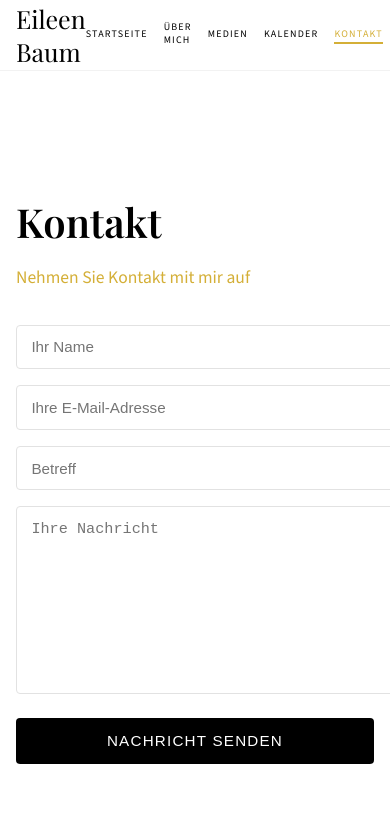
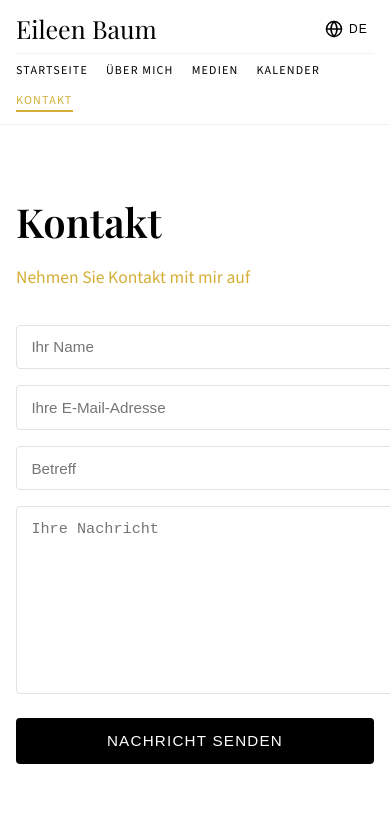
Before and after one commit to Matt0107/eileen-base44, a React (Create React App) app: page /contact in a window 390 px wide. Shown: the top 834 px of the page. Built offline with nearby package versions, Linux system fonts and the light colour scheme.

Commit message:
navbar actualisée

```diff
--- a/src/components/Navbar.js
+++ b/src/components/Navbar.js
@@ -16,14 +16,30 @@ export default function Navbar() {
     { name: t("nav.contact"), path: "/contact" }
   ];
 
+  const toggleLanguage = () => {
+    i18n.changeLanguage(i18n.language === "de" ? "en" : "de");
+  };
+
   return (
     <nav className="navbar">
       <div className="navbar-container">
+        {/* Ligne du haut : logo + langue */}
+        <div className="navbar-top">
+          <Link to="/" className="navbar-logo">
+            Eileen Baum
+          </Link>
 
-        <Link to="/" className="navbar-logo">
-          Eileen Baum
-        </Link>
+          <button
+            onClick={toggleLanguage}
+            className="lang-button"
+            aria-label="Toggle language"
+          >
+            <Globe size={18} />
+            {i18n.language.toUpperCase()}
+          </button>
+        </div>
 
+        {/* Ligne du bas : liens de navigation */}
         <div className="navbar-links">
           {navItems.map((item) => (
             <Link
@@ -36,14 +52,6 @@ export default function Navbar() {
               {item.name}
             </Link>
           ))}
-
-          <button
-            onClick={() => i18n.changeLanguage(i18n.language === "de" ? "en" : "de")}
-            className="lang-button"
-          >
-            <Globe size={18} />
-            {i18n.language.toUpperCase()}
-          </button>
         </div>
       </div>
     </nav>
--- a/src/styles/Navbar.css
+++ b/src/styles/Navbar.css
@@ -2,33 +2,44 @@
   position: fixed;
   top: 0;
   width: 100%;
-  height: 70px;
   background: #ffffff;
   border-bottom: 1px solid #f2f2f2;
   z-index: 100;
 }
 
+/* Container principal */
 .navbar-container {
   max-width: 1200px;
   margin: 0 auto;
   padding: 0 1.5rem;
   height: 70px;
   display: flex;
-  justify-content: space-between;
-  align-items: center;
+  flex-direction: column;
+  justify-content: center;
 }
 
+/* Ligne du haut : logo + langue */
+.navbar-top {
+  display: flex;
+  align-items: center;
+  justify-content: space-between;
+}
+
+/* Logo */
 .navbar-logo {
   font-family: "Playfair Display", "Times New Roman", serif;
   font-size: 25px;
   color: #000000;
   text-decoration: none;
+  white-space: nowrap;
 }
 
+/* Ligne du bas : liens */
 .navbar-links {
   display: flex;
   align-items: center;
   gap: 28px;
+  margin-top: 0.5rem;
 }
 
 /* Liens du menu */
@@ -90,20 +101,35 @@
   transform: scale(1.05);
 }
 
-/* Responsive simple : on réduit l’espace sur mobile */
+/* ============================================= */
+/*   VERSION MOBILE – COMME BASE44 (2 BLOCS)     */
+/* ============================================= */
 
 @media (max-width: 768px) {
   .navbar-container {
-    padding: 0 1rem;
+    padding: 0.75rem 1rem;
+    height: auto;
+    align-items: stretch;
   }
 
+  /* Ligne du haut : logo + langue toujours sur une seule ligne */
+  .navbar-top {
+    width: 100%;
+  }
+
+  /* Ligne du bas : liens avec séparation */
   .navbar-links {
-    gap: 16px;
+    width: 100%;
+    flex-wrap: wrap;
+    gap: 10px 18px;
+    border-top: 1px solid #f2f2f2;
+    padding-top: 0.5rem;
+    margin-top: 0.5rem;
   }
 
   .navbar-link,
   .lang-button {
-    font-size: 10px;
-    letter-spacing: 0.12em;
+    font-size: 12px;
+    letter-spacing: 0.10em;
   }
 }
```
